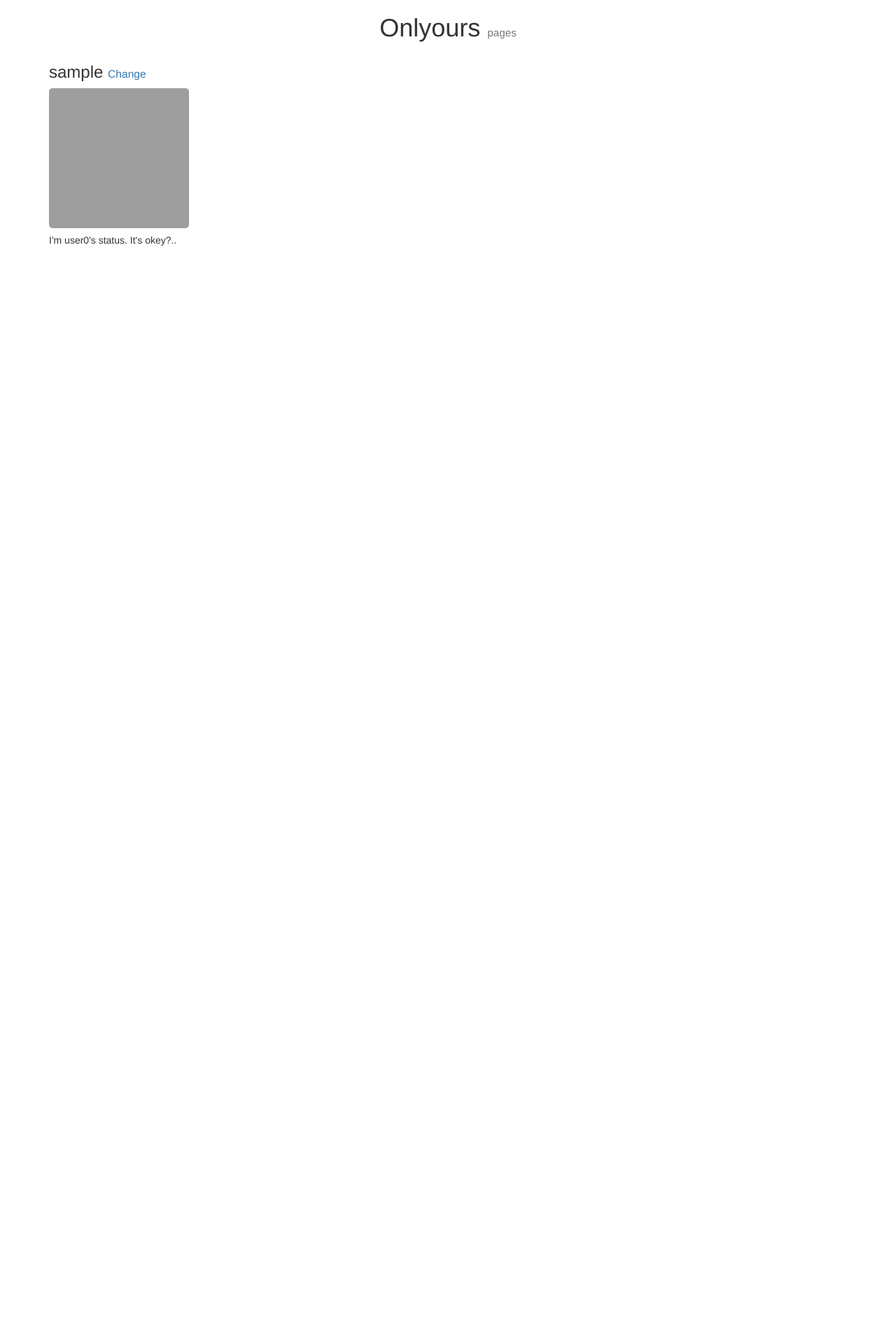
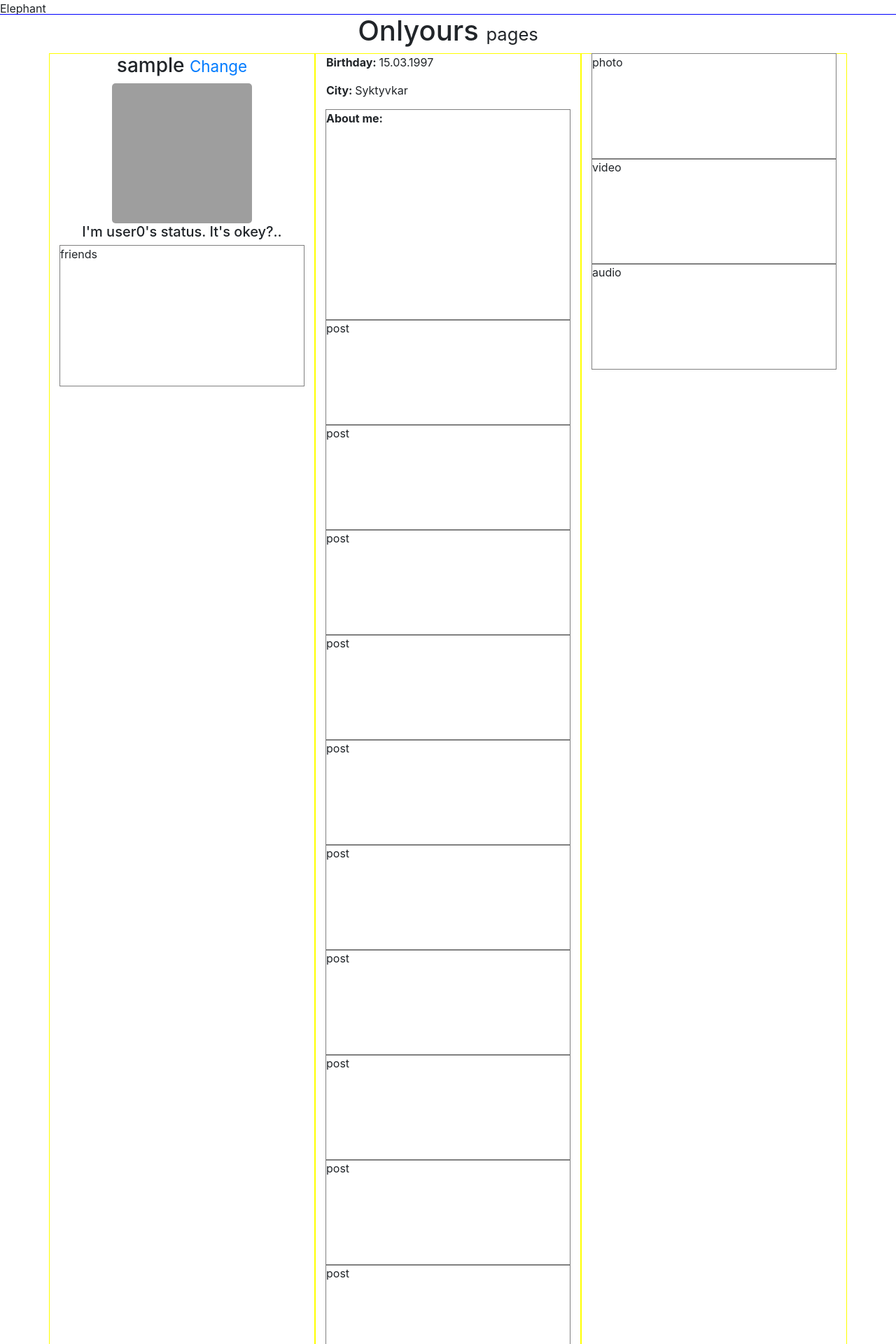
Before and after one commit to birthdaysgift/onlyours, a Django app: a page that uses pages/templates/pages/page.html in a window 1280 px wide. Shown: the top 1920 px of the page at 70% size. Before the commit the page ends 351 px from the top, so only its background shows below. Run offline with Django 3.2, Linux system fonts and the light colour scheme; the visitor is signed in with stand-in values (Sample User, id 1); data comes from the database, SQL or seed files in the repository; some libraries are stand-ins or nearby versions; grey boxes are pictures that could not be loaded.

Commit message:
Added personal page layout.

```diff
--- a/auth_custom/forms.py
+++ b/auth_custom/forms.py
@@ -7,7 +7,5 @@ class LoginForm(AuthenticationForm):
 
 
 class RegisterForm(UserCreationForm):
-    # TODO: change default password validation (at least 8 symbols including
-    # TODO: letters and numbers)
     class Meta(UserCreationForm.Meta):
         model = User
--- a/auth_custom/templates/auth_custom/register.html
+++ b/auth_custom/templates/auth_custom/register.html
@@ -38,17 +38,17 @@
         <div id="form-entries-block">
             <div class="form-group">
                 {{ form.username.label_tag }}
-                {{ form.username|set_attrs:"class=form-control autofocus autocomplete='off'" }}
+                {{ form.username|set_attrs:"class='form-control' autofocus autocomplete='off'" }}
                 {{ form.username.errors }}
             </div>
             <div class="form-group">
                 {{ form.password1.label_tag }}
-                {{ form.password1|set_attrs:"class=form-control autocomplete='off'" }}
+                {{ form.password1|set_attrs:"class='form-control' autocomplete='off'" }}
                 {{ form.password1.errors }}
             </div>
             <div class="form-group">
                 {{ form.password2.label_tag }}
-                {{ form.password2|set_attrs:"class=form-control autocomplete='off'" }}
+                {{ form.password2|set_attrs:"class='form-control' autocomplete='off'" }}
                 {{ form.password2.errors }}
             </div>
             <button type="submit" class="btn btn-default">Submit</button>
--- a/auth_custom/urls.py
+++ b/auth_custom/urls.py
@@ -1,4 +1,4 @@
-from django.urls import path, reverse, reverse_lazy
+from django.urls import path
 
 
 from .views import LoginView, LogoutView, RegisterView
--- a/auth_custom/views.py
+++ b/auth_custom/views.py
@@ -17,7 +17,7 @@ class LogoutView(auth_views.LogoutView):
 
 class RegisterView(CreateView):
     template_name = "auth_custom/register.html"
-    tempalte_name_suffix = ""
+    template_name_suffix = ""
     form_class = RegisterForm
     success_url = reverse_lazy("talks:talk", kwargs={"receiver_name": "global",
-                                                "page_num": 1})
+                                                     "page_num": 1})
--- a/pages/static/pages/pages.css
+++ b/pages/static/pages/pages.css
@@ -2,29 +2,44 @@
     position: relative;
 }
 
-.side-block {
-    height: 70px;
-    width: 200px;
-    position: fixed;
+.col-4 {
+    border: 1px solid yellow;
 }
 
-.side-block > img {
+.elephant-logo {
+    height: 20px;
+    outline: 1px solid blue;
+}
+.avatar {
     width: 200px;
     height: 200px;
     object-fit: cover;
     border-radius: 5px 5px;
+    display: block;
+    margin: 0 auto;
 }
 
-.page-block {
-    height: 5000px;
-    margin-left: 210px;
+
+.friends-block {
+    height: 200px;
+    outline: 1px solid grey;
 }
 
-.about, .pics, .posts {
-    width: 95%;
-    height: 200px;
-    background-color: yellow;
-    border-radius: 5px 5px;
-    margin: auto;
-    margin-top: 20px;
+.about-block {
+    outline: 1px solid grey;
+    height: 300px;
 }
+
+.posts-block {
+    outline: 1px solid grey;
+}
+
+.photo-block, .video-block, .audio-block {
+    outline: 1px solid grey;
+    height: 150px;
+}
+
+.post {
+    height: 150px;
+    outline: 1px solid grey;
+}
--- a/pages/templates/pages/page.html
+++ b/pages/templates/pages/page.html
@@ -10,39 +10,69 @@
 	<link rel="stylesheet" href="{% static 'pages/pages.css' %}">
 
     <!-- Latest compiled and minified CSS -->
-    <link rel="stylesheet" href="https://maxcdn.bootstrapcdn.com/bootstrap/3.3.7/css/bootstrap.min.css">
-
+    <link rel="stylesheet" href="https://stackpath.bootstrapcdn.com/bootstrap/4.1.3/css/bootstrap.min.css" integrity="sha384-MCw98/SFnGE8fJT3GXwEOngsV7Zt27NXFoaoApmYm81iuXoPkFOJwJ8ERdknLPMO" crossorigin="anonymous">
 </head>
 <body>
-
 	<div class="wrapper">
+        <div class="elephant-logo">Elephant</div>
 		<div class="container">
 			<h1 class="text-center">Onlyours <small><small>pages</small></small></h1>
-			<div class="side-block">
-				<h3>{{ user.username }}
-					{% if user.username == current_user.username %}
-					<small><a href="">Change</a></small>
-					{% endif %}
-				</h3>
-				<img src="{{ user.avatar }}">
-				<h5>I'm user0's status. It's okey?..</h5>
-				<!--<p><a href="/friends/">Friends</a></p>-->
-				<!--<p><a href="{% url 'talks:talk' 'global' 1 %}">Talks</a></p>-->
-			</div>
-			<!--<div class="page-block">-->
-				<!--<div class="about"></div>-->
-				<!--<div class="pics"></div>-->
-				<!--<div class="posts"></div>-->
-			<!--</div>-->
+			<div class="row">
+                <div class="left col-4">
+						<h3 class="text-center">{{ user.username }}
+                            {% if user.username == current_user.username %}
+                            <small><a href="">Change</a></small>
+                            {% endif %}
+                        </h3>
+						<img src="{{ user.avatar }}" class="avatar">
+                        <h5 class="text-center">I'm user0's status. It's okey?..</h5>
+                        <div class="friends-block">friends</div>
+                </div>
+				<div class="middle col-4">
+					<p><b>Birthday: </b>15.03.1997</p>
+					<p><b>City: </b>Syktyvkar</p>
+					<div class="about-block"><b>About me: </b></div>
+                    <div class="posts-block">
+						<div class="post">post</div>
+						<div class="post">post</div>
+						<div class="post">post</div>
+						<div class="post">post</div>
+						<div class="post">post</div>
+						<div class="post">post</div>
+						<div class="post">post</div>
+						<div class="post">post</div>
+						<div class="post">post</div>
+						<div class="post">post</div>
+						<div class="post">post</div>
+						<div class="post">post</div>
+						<div class="post">post</div>
+						<div class="post">post</div>
+						<div class="post">post</div>
+						<div class="post">post</div>
+						<div class="post">post</div>
+						<div class="post">post</div>
+						<div class="post">post</div>
+						<div class="post">post</div>
+					</div>
+				</div>
+				<div class="right col-4">
+					<div class="photo-block">photo</div>
+					<div class="video-block">video</div>
+					<div class="audio-block">audio</div>
+				</div>
+            </div>
+			<!--birthday-->
+			<!--current_city-->
+			<!--about_me-->
 		</div>
 	</div>
 
-	<!-- jQuery library -->
-	<script src="https://ajax.googleapis.com/ajax/libs/jquery/3.3.1/jquery.min.js"></script>
-
 	<script src="{% static 'pages/main.js' %}"></script>
 
-	<!-- Latest compiled JavaScript -->
-	<script src="https://maxcdn.bootstrapcdn.com/bootstrap/3.3.7/js/bootstrap.min.js"></script>
+	<!-- Optional JavaScript -->
+    <!-- jQuery first, then Popper.js, then Bootstrap JS -->
+    <script src="https://code.jquery.com/jquery-3.3.1.slim.min.js" integrity="sha384-q8i/X+965DzO0rT7abK41JStQIAqVgRVzpbzo5smXKp4YfRvH+8abtTE1Pi6jizo" crossorigin="anonymous"></script>
+    <script src="https://cdnjs.cloudflare.com/ajax/libs/popper.js/1.14.3/umd/popper.min.js" integrity="sha384-ZMP7rVo3mIykV+2+9J3UJ46jBk0WLaUAdn689aCwoqbBJiSnjAK/l8WvCWPIPm49" crossorigin="anonymous"></script>
+    <script src="https://stackpath.bootstrapcdn.com/bootstrap/4.1.3/js/bootstrap.min.js" integrity="sha384-ChfqqxuZUCnJSK3+MXmPNIyE6ZbWh2IMqE241rYiqJxyMiZ6OW/JmZQ5stwEULTy" crossorigin="anonymous"></script>
 </body>
 </html>
--- a/settings/base.py
+++ b/settings/base.py
@@ -92,13 +92,16 @@ AUTH_PASSWORD_VALIDATORS = [
     },
     {
         'NAME': 'django.contrib.auth.password_validation.MinimumLengthValidator',
+        'OPTIONS': {
+            'min_length': 1
+        }
     },
     {
         'NAME': 'django.contrib.auth.password_validation.CommonPasswordValidator',
     },
-    {
-        'NAME': 'django.contrib.auth.password_validation.NumericPasswordValidator',
-    },
+    # {
+    #     'NAME': 'django.contrib.auth.password_validation.NumericPasswordValidator',
+    # },
 ]
 
 
```
